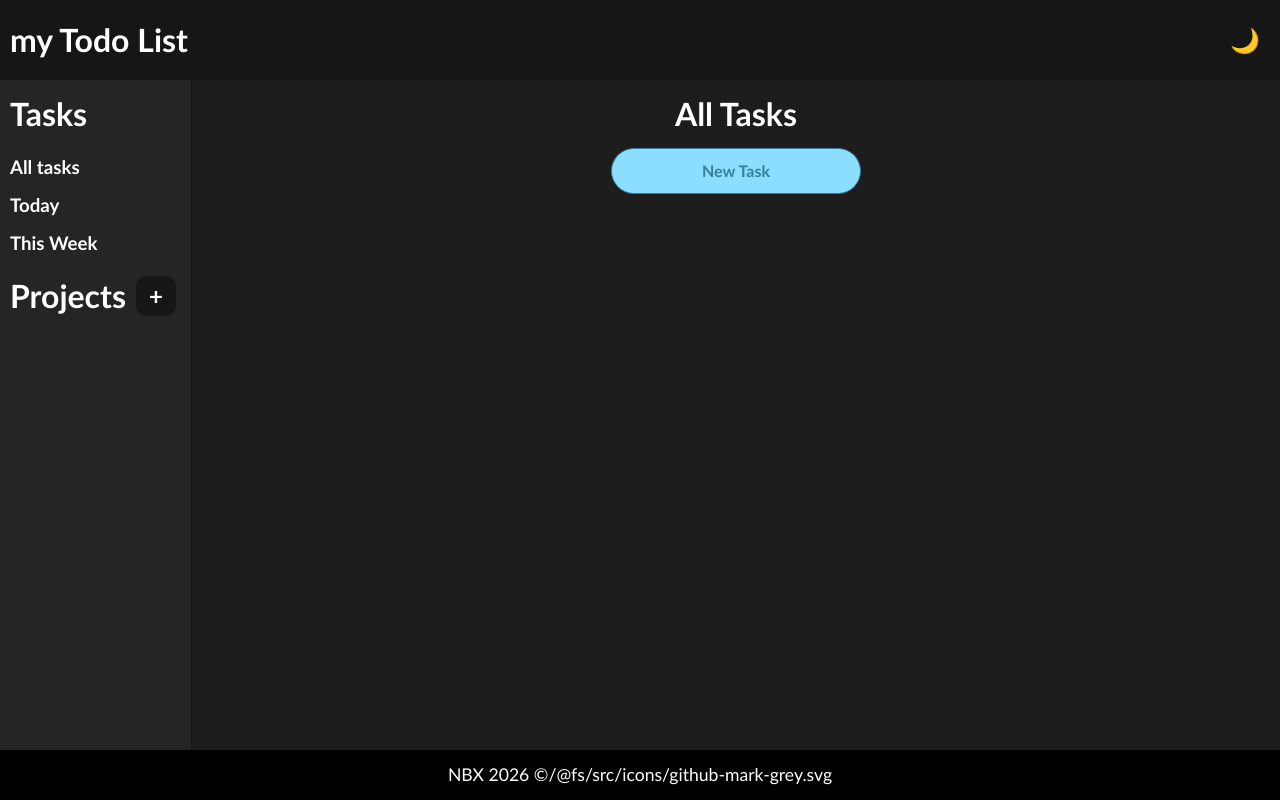
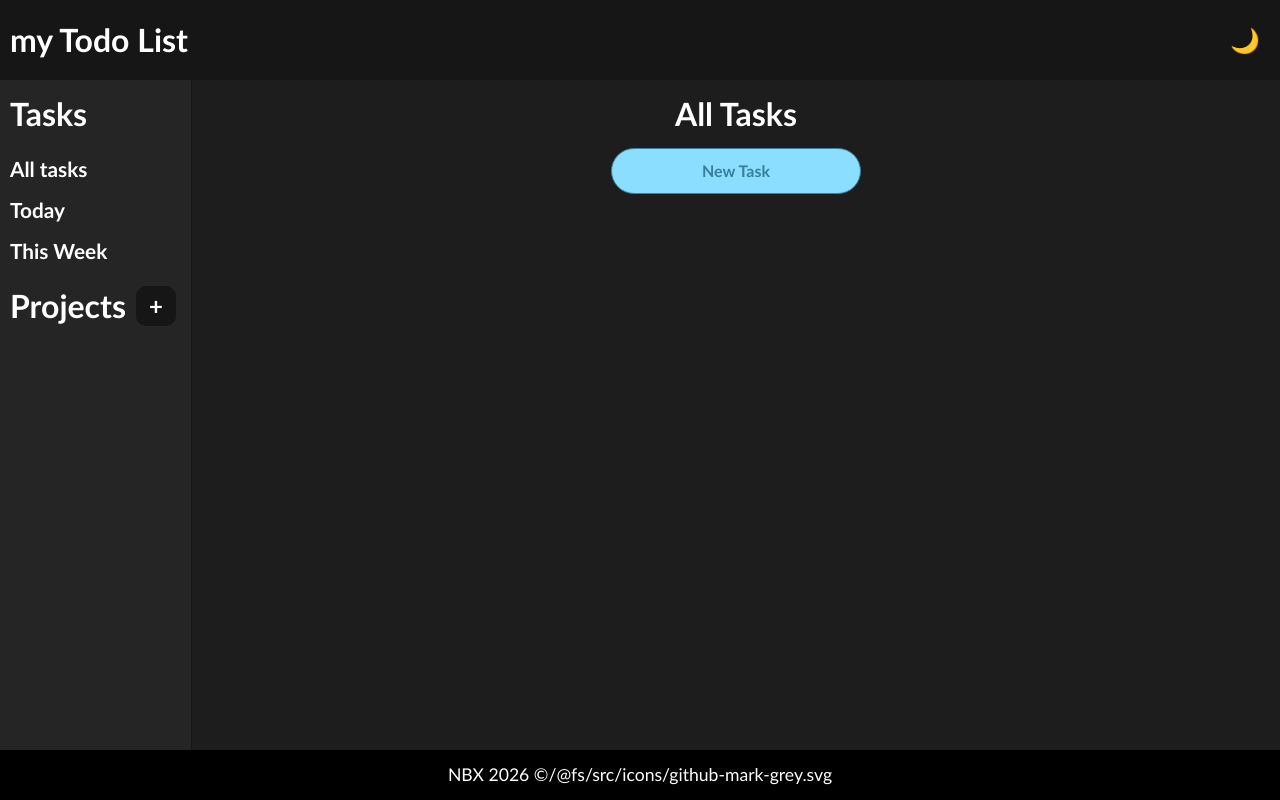
Before and after one commit to SuperThinou/todo-list, a website built with webpack: page src/index.html in a window 1280 px wide. Built offline with nearby package versions, Linux system fonts and the light colour scheme.

Commit message:
Removed h3 in sidebar tasks btns

```diff
--- a/src/index.html
+++ b/src/index.html
@@ -18,15 +18,12 @@
       <div class="content-container">
         <div id="sidebar">
           <h2>Tasks</h2>
-          <button class="nav-el" id="allTasksBtn">
-            <h3>All tasks</h3>
+          <button id="allTasksBtn" class="nav-el" data-view="all">
+            All tasks
           </button>
-          <button class="nav-el" id="todayBtn">
-            <h3>Today</h3>
-          </button>
-
-          <button class="nav-el" id="thisWeekBtn">
-            <h3>This Week</h3>
+          <button id="todayBtn" class="nav-el" data-view="today">Today</button>
+          <button id="thisWeekBtn" class="nav-el" data-view="week">
+            This Week
           </button>
           <div id="projectsAndBtn">
             <h2>Projects</h2>
--- a/src/style.css
+++ b/src/style.css
@@ -180,10 +180,9 @@ button.nav-el {
   cursor: pointer;
   width: 100%;
   display: flex;
-}
-
-h3 {
   padding: 5px 10px;
+  font-weight: bold;
+  font-size: 1.3rem;
 }
 
 #projectsAndBtn {
```
